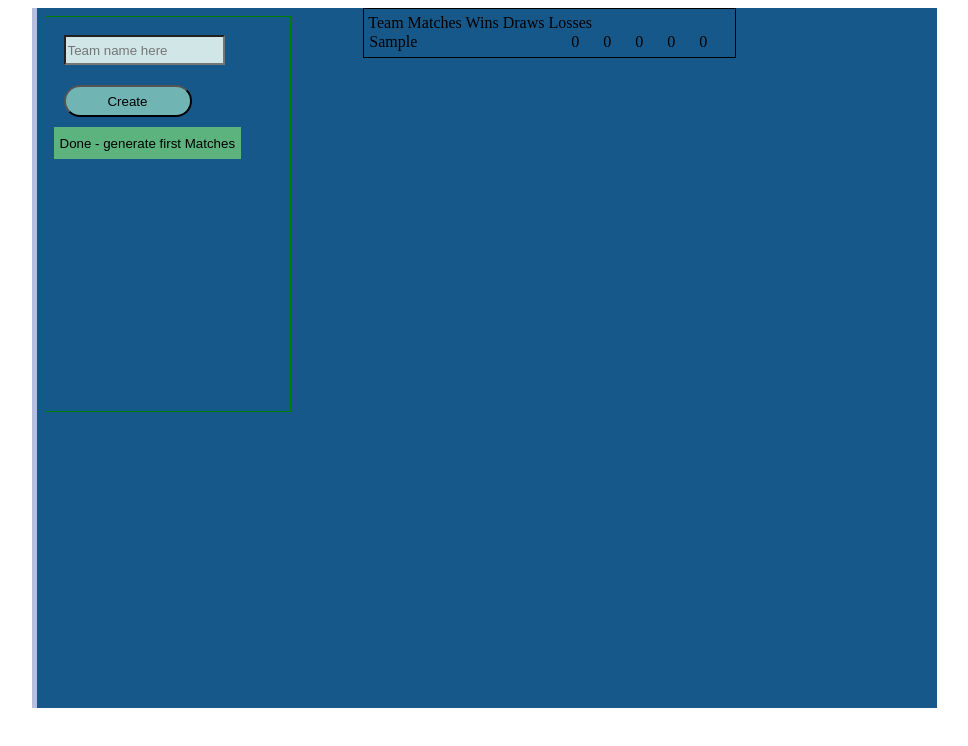
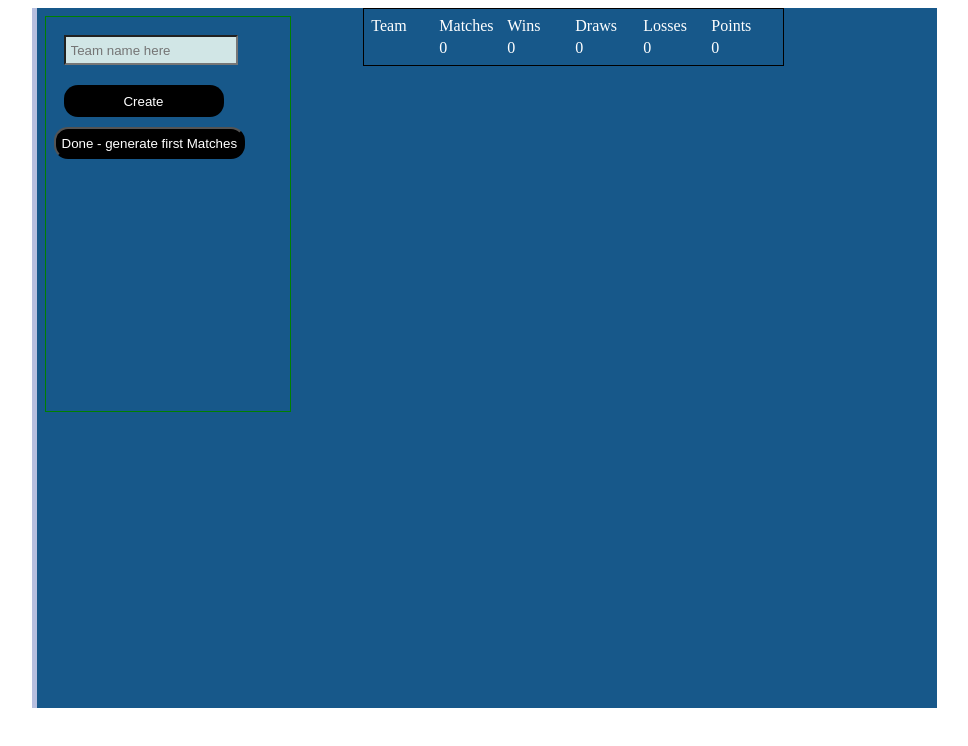
Before and after one commit to rud-y/league_, a plain HTML site: page index.html in a window 1280 px wide. Both pictures are taken after typing "Sample" into the empty fields and a click on the input "Create". Shown: the whole page, without its empty margins (156-1124 px from the left). Drawn offline with Linux system fonts and the light colour scheme.

Commit message:
table layout+teamName val(needs check first team)

```diff
--- a/app.js
+++ b/app.js
@@ -3,7 +3,7 @@ document.addEventListener('DOMContentLoaded', ()=> {
     const leagueTable = {
         rows: []
     }
-
+    // Round of matches
     const matchRound = [];
 
 
@@ -19,11 +19,33 @@ document.addEventListener('DOMContentLoaded', ()=> {
 
         const myForm = document.getElementById('team-form');
         let teamValue = myForm.team.value;
-        tableRow.teamName = teamValue;
+        // Before teamName is assigned to tableRow object, validate
+        const validatedTeamName = teamValue.trim()
+
+        // for( const teamObject of leagueTable.rows){
+        //   if(teamObject.teamName == validatedTeamName){
+        //     alert('Sorry, this Team Name already exists! Enter a unique name!')
+        //     break;
+        //   }
+        // }
+        document.getElementById('team').value = "";
 
         //data row in table
         const tr = document.createElement('tr');
         const dTeamName = document.createElement('td');
+
+        const tableTeamNames = document.querySelectorAll('.table-team-name')
+        if(tableTeamNames) {
+          for(const team of tableTeamNames) {
+            if(team.textContent == validatedTeamName) {
+              alert('Sorry, this Team Name already exists! Enter a unique name!')
+              return;
+            } else {
+              // orig. in after for loop with alert()
+              tableRow.teamName = validatedTeamName;
+            }
+          }
+        }
         tr.appendChild(dTeamName);
         dTeamName.textContent = tableRow.teamName;
         dTeamName.classList.add('table-team-name');
@@ -51,8 +73,12 @@ document.addEventListener('DOMContentLoaded', ()=> {
 
 
         const table = document.getElementById('table');
-        table.appendChild(tr);
+        const tbody = document.querySelector('tbody')
+        tbody.appendChild(tr)
+        // table.appendChild(tr);
         table.style.border = "solid 0.1rem black";
+        table.classList.remove("hidden")
+        table.classList.add("visible")
         document.getElementById('team').value = "";
 
         tableRow.id = Math.random()
@@ -66,26 +92,45 @@ document.addEventListener('DOMContentLoaded', ()=> {
     document.getElementById('team-submit').onclick = (e) => {
         e.preventDefault();
         getTeamWithStatsRowInit();
-        console.log(leagueTable.rows)
-    };
+      };
+      console.log('SO FAR TABLE: ', leagueTable.rows)
+
+
+    const allMatches = [];
+    const newMatch = {
+      team1: {},
+      team2: {},
+      score1: 0,
+      score2: 0
+    }
+    // Generate all matches possible in a group
+    const generatePossibleMatches = () => {
+      // console.log('DUPLICATE LEAGUE-TABLE:',duplicateTable)
+      if(leagueTable.rows.length % 2 == 0) {
+
+        for(let m = 0; m < leagueTable.rows.length / 2; m++){
+          newMatch.team1 = leagueTable.rows[m]
+          for(let x = leagueTable.rows.length - 1; x < leagueTable.rows.length / 2; x--) {
+            newMatch.team2 = leagueTable.rows[x]
+          }
+          allMatches.push(newMatch)
+        }
+        console.log('ALL MATCHES GEN::: ', allMatches)
+
+      }
+
+      // const secondHalf = leagueTable.rows.slice(leagueTable.rows.length/2, leagueTable.rows.length)
+      //   const firstHalf = [];
+      //   for(let y = 0; y < leagueTable.rows.length / 2; y++){
+      //     firstHalf.push(leagueTable.rows[y])
+      //   }
+
+      }
 
 
 
-    // Generate random pair
-    let duplicateTable = leagueTable.rows.slice();
-    const generateMatches = () => {
-      console.log(duplicateTable)
-      const newMatch = {
-        team1: '',
-        team2: '',
-        score1: 0,
-        score2: 0
-      }
-
-
-      }
-      const matchButton = document.querySelector('#generate-button');
-      matchButton.addEventListener('click', generateMatches);
+      const matchButton = document.querySelector('#generate-matches-button');
+      matchButton.addEventListener('click', generatePossibleMatches);
 
 
 })
--- a/index.html
+++ b/index.html
@@ -17,7 +17,7 @@
         <input id="team-submit" class="action-button" type="submit" value="Create">
     </form>
 
-    <button id="generate-button">Done - generate first Matches</button>
+    <button id="generate-matches-button">Done - generate first Matches</button>
 
     <div id="match-container" class="hidden">
       <!-- <h4 class="teamA"><span class="teamA-score"></span></h4>
@@ -26,20 +26,21 @@
 
     </div>
     <div id="table-container">
-      <div id="table">
-        <th>
+      <table id="table" class="hidden">
+
           <tr>
-        </th>
           <td>Team</td>
           <td>Matches</td>
           <td>Wins</td>
           <td>Draws</td>
           <td>Losses</td>
-        </tr>
-        </th>
-      </div>
+          <td>Points</td>
+          </tr>
+
+      </table>
     </div>
     </div>
   </div>
+
 </body>
 </html>
--- a/styles.css
+++ b/styles.css
@@ -1,7 +1,9 @@
 :root {
     --main-color: #17588a;
 }
-
+body {
+    color: white;
+}
 #main-container {
     display: block;
     margin: 0 auto;
@@ -27,13 +29,13 @@ margin-left: 5vw;
 padding: 0.3rem;
 }
 
-#table th,td {
-    width: 30px;
+#table tbody tr td {
+    width: 4rem;
     text-align: left;
 }
 
 .table-team-name {
-    width: 200px;
+    width: 6rem;
 }
 
 /* Form */
@@ -42,22 +44,27 @@ padding: 0.3rem;
     flex-flow: column nowrap;
 }
 input {
-    width: 12vw;
-    height: 3vh;
+    width: 10rem;
+    height: 1rem;
     background-color: rgb(209, 230, 230);
     margin: 10px;
+    padding: 5px;
 }
 .action-button {
-    width: 10vw;
     height: 4vh;
-    background-color: rgb(113, 180, 180);
-    border-radius: 16px;
+    background-color: black;
+    color: white;
+    font-weight: 200;;
+    border: none;
+    border-radius: 14px;
 }
 
-#generate-button {
-    background-color: #5db37e;
-    border: none;
-    height: 2rem;
+#generate-matches-button {
+    background-color: black;
+    height: 4vh;
+    color: white;
+    font-weight: 200;
+    border-radius: 14px;
 }
 
 #team-submit:hover {
```
